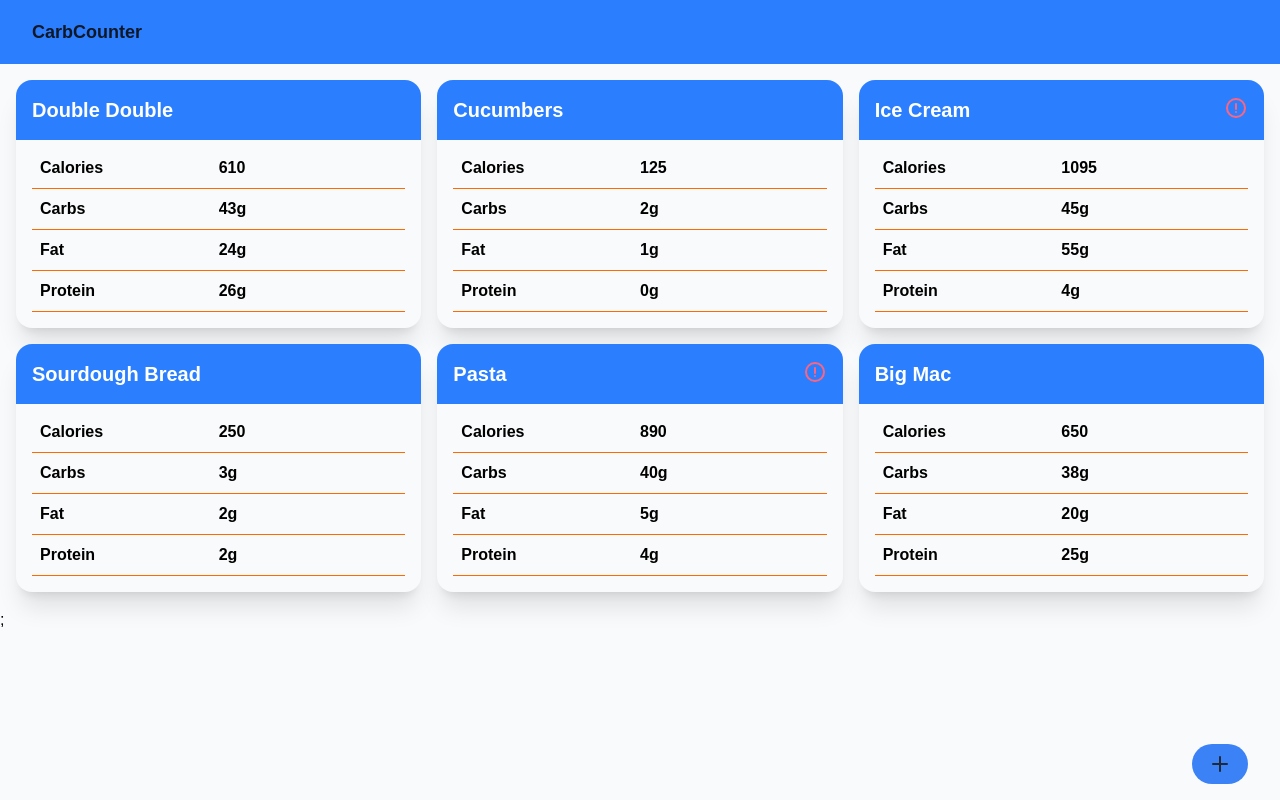
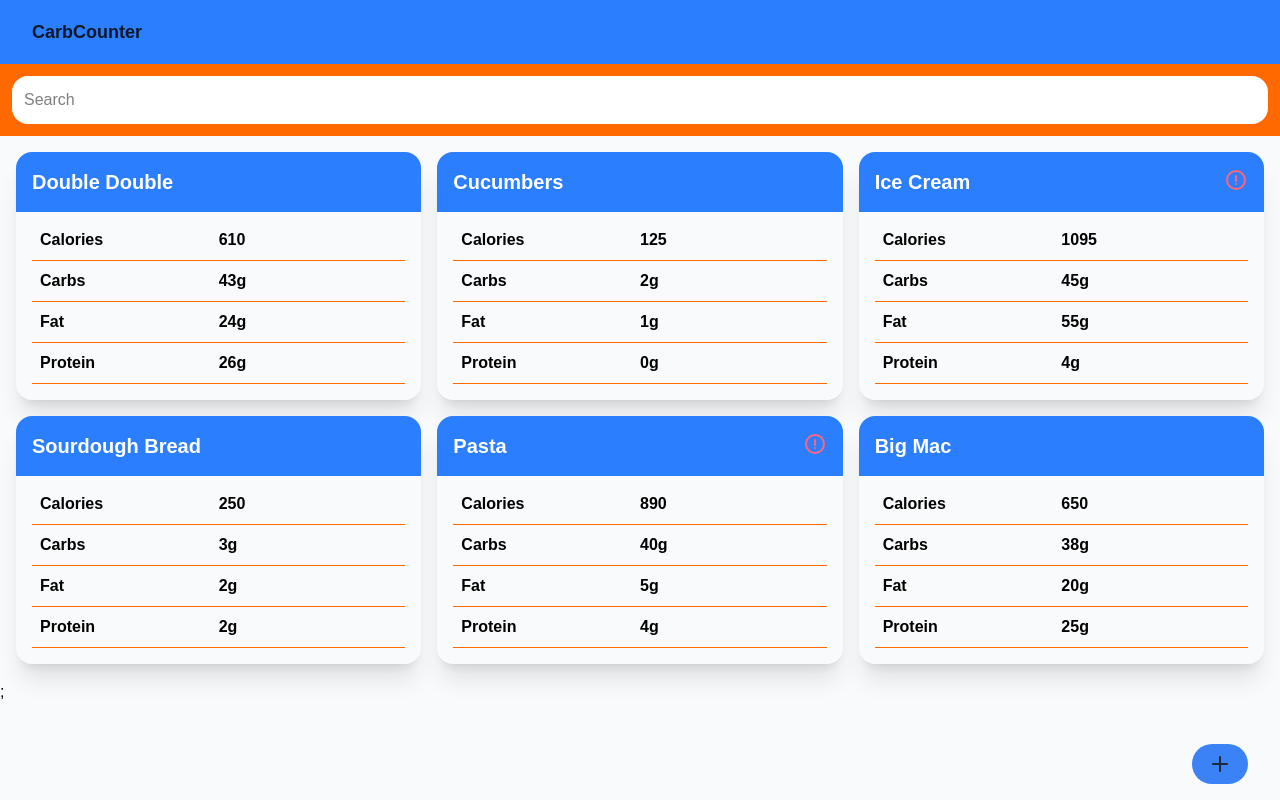
Before and after one commit to colinfrerichs/carb-counter, a Next.js app: page / in a window 1280 px wide. Built offline with nearby package versions, Linux system fonts and the light colour scheme.

Commit message:
simple input search added - will add functionality to filter cards next.

```diff
--- a/src/app/page.tsx
+++ b/src/app/page.tsx
@@ -1,10 +1,13 @@
+import FilterContainer from "@/components/FilterContainer/FilterContainer";
 import GridContainer from "@/components/GridContainer/GridContainer";
 import Navbar from "@/components/Navbar/Navbar";
 
 export default async function Home() {
   return (
+    // we can make all of the layout stuff here... it'll be interesting to see how this works - but this page can also be nicely complicated.
     <>
       <Navbar />
+      <FilterContainer />
       <GridContainer />;
     </>
   );
--- a/src/components/FilterContainer/FilterContainer.tsx
+++ b/src/components/FilterContainer/FilterContainer.tsx
@@ -0,0 +1,12 @@
+import Search from "../ui/Search";
+import React from "react";
+
+const FilterContainer = () => {
+  return (
+    <div>
+      <Search />
+    </div>
+  );
+};
+
+export default FilterContainer;
--- a/src/components/GridContainer/CardGrid/CardContainer/CardContainer.tsx
+++ b/src/components/GridContainer/CardGrid/CardContainer/CardContainer.tsx
@@ -25,7 +25,7 @@
 
   useEffect(() => {
     setData(cardData);
-  }, [cardData]);
+  }, [cardData]); // Dependency list -> this useEffect will only fire when cardData changes.
 
   /**
    * @function handleExpandCard
--- a/src/components/GridContainer/CardGrid/CardGrid.tsx
+++ b/src/components/GridContainer/CardGrid/CardGrid.tsx
@@ -2,6 +2,7 @@
 
 import AddFoodCard from "../AddFoodCard/AddFoodCard";
 import CardContainer from "./CardContainer/CardContainer";
+import EmptyGrid from "../EmptyGrid";
 import React from "react";
 
 interface Cards {
@@ -22,7 +23,7 @@
  * @returns HTMLDivElement
  */
 const CardGrid = ({ cards }: { cards: Cards[] }) => {
-  return (
+  return cards.length ? (
     <div className="grid grid-cols-1 sm:grid-cols-2 lg:grid-cols-3 gap-4 p-4">
       {cards.map((card) => (
         <CardContainer key={card.id} cardData={{ ...card }} />
@@ -31,6 +32,8 @@
         <AddFoodCard />
       </div>
     </div>
+  ) : (
+    <EmptyGrid />
   );
 };
 
--- /dev/null
+++ b/src/components/ui/Search.tsx
@@ -0,0 +1,11 @@
+import React from "react";
+
+const Search = () => {
+  return (
+    <div className="p-3 bg-orange-500">
+      <input className="w-full bg-white rounded-2xl p-3" placeholder="Search" />
+    </div>
+  );
+};
+
+export default Search;
```
